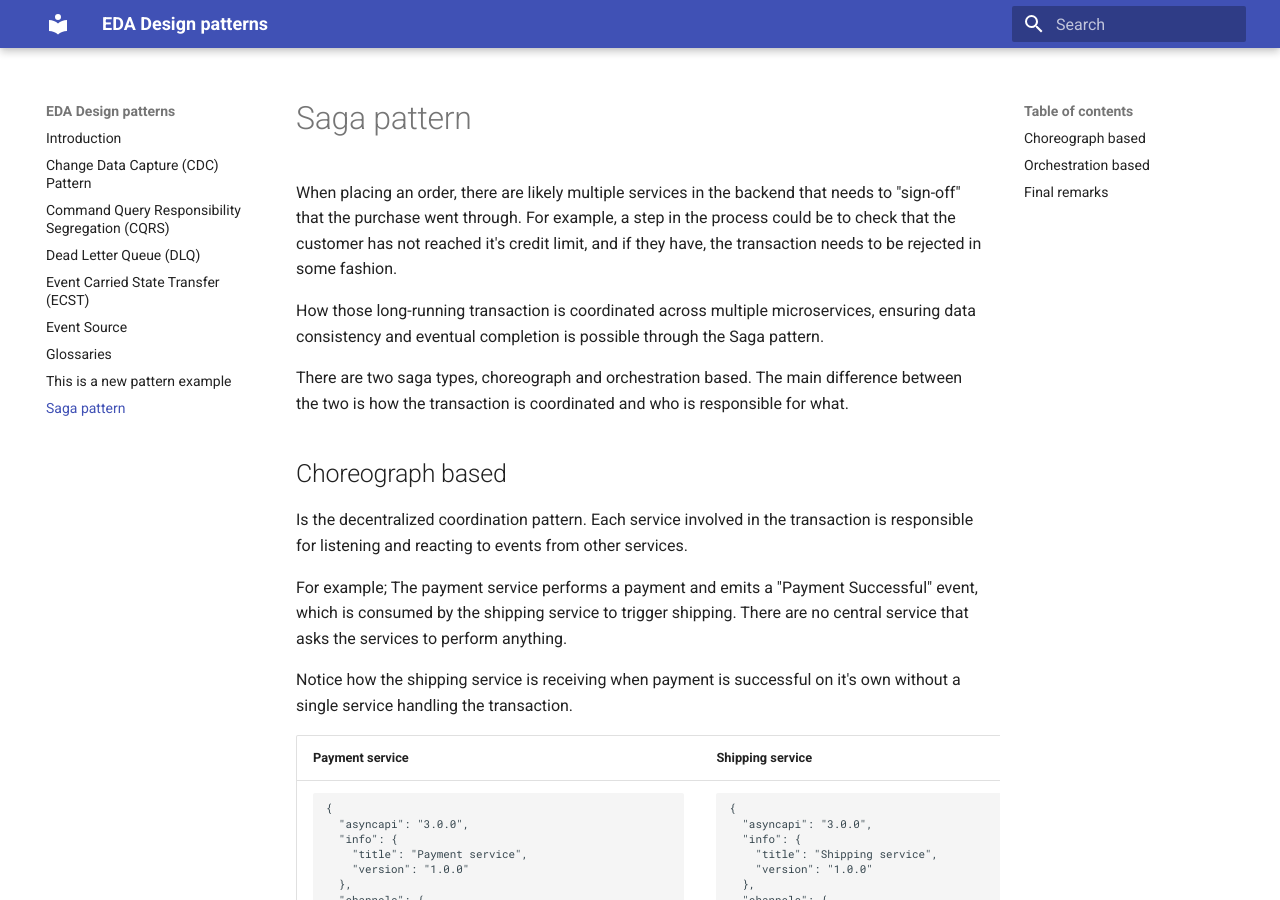
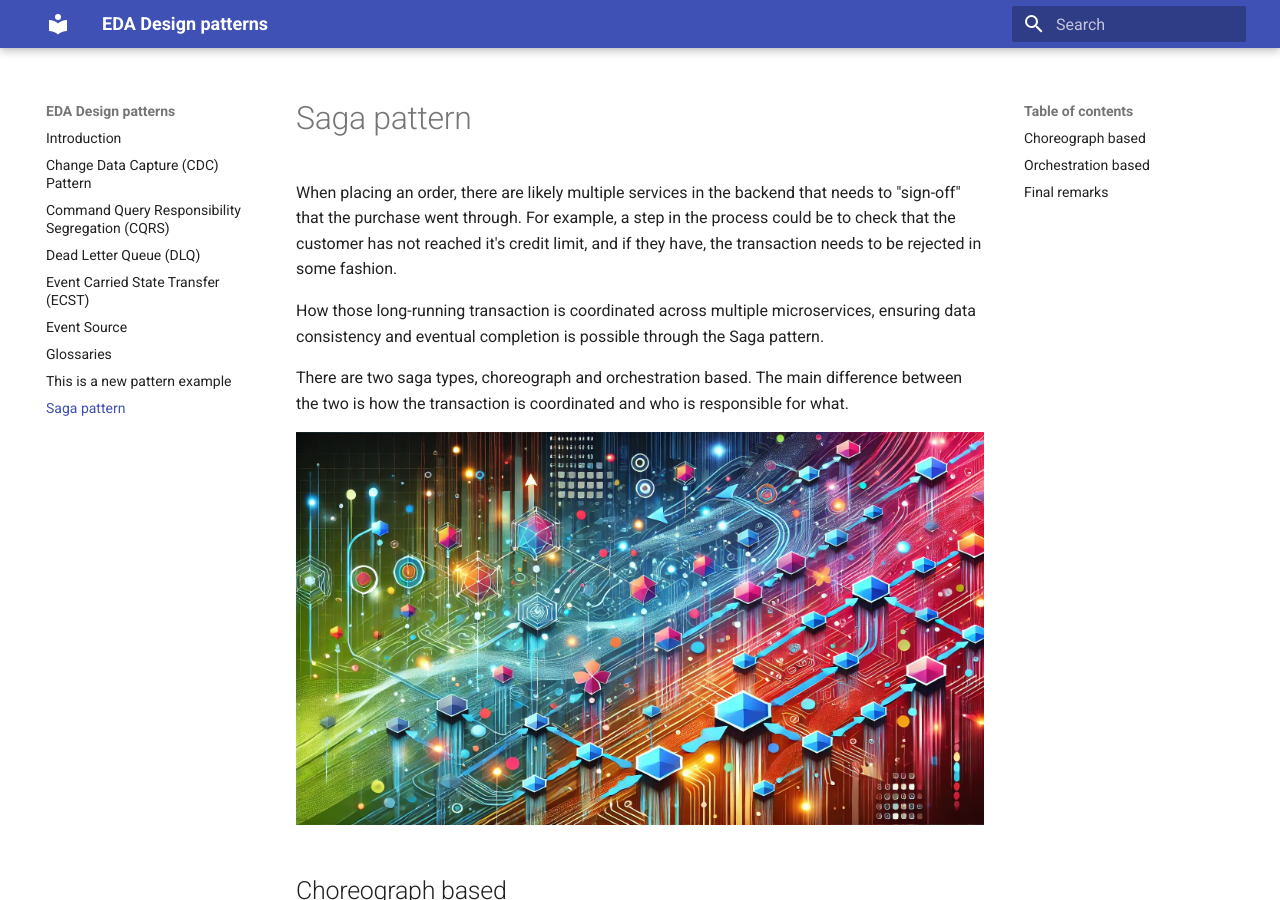
Before and after one commit to jonaslagoni/design-patterns, an MkDocs documentation site: the page built from patterns/saga.md, in a window 1280 px wide and 900 px high. Built offline with MkDocs 1.6.1 and Material for MkDocs 9.7.7, drawn with Linux system fonts in a browser that asks for light colours.

Commit message:
add banner

```diff
--- a/patterns/saga.md
+++ b/patterns/saga.md
@@ -9,6 +9,8 @@ When placing an order, there are likely multiple services in the backend that ne
 How those long-running transaction is coordinated across multiple microservices, ensuring data consistency and eventual completion is possible through the Saga pattern.
 
 There are two saga types, choreograph and orchestration based. The main difference between the two is how the transaction is coordinated and who is responsible for what.
+
+![CDC_architecture](./assets/images/saga.webp)
 
 
 ## Choreograph based
```
Also changed, not shown: patterns/assets/images/saga.webp (added).
